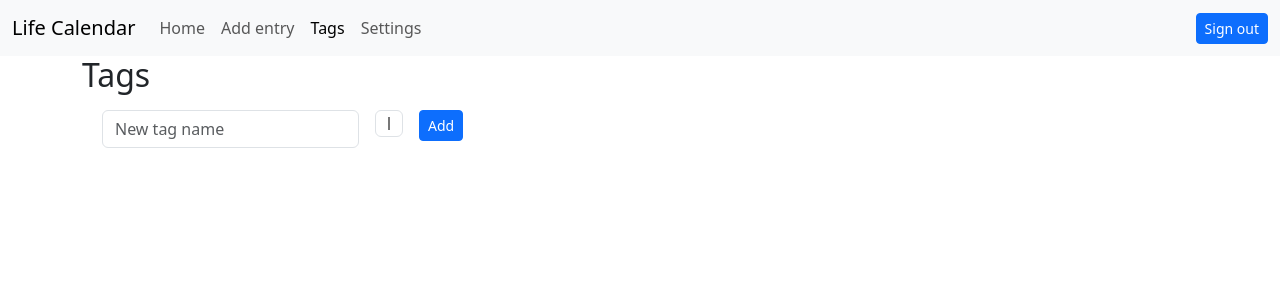
After one commit to vinayh/lifecal-flask, a Flask app: page /tags in a window 1280 px wide. The commit adds this page. Shown: the top 300 px of the page. Run offline with Flask 3, Linux system fonts and the light colour scheme; the visitor is signed in with stand-in values (Sample User, id 1); data comes from the database, SQL or seed files in the repository; data that the repository does not hold is empty; parts of the project's set-up code (start-up, migrations or seed data) failed here and were passed over; some libraries are stand-ins or nearby versions.

Commit message:
Added tags page for viewing/editing/adding tags, tags for entry are not yet functional

```diff
--- a/app.py
+++ b/app.py
@@ -11,7 +11,7 @@ from sqlalchemy import select, update
 from werkzeug.exceptions import abort
 
 from config import get_secret, get_oauth2_providers
-from models import db, init_db, User, Entry
+from models import db, init_db, User, Entry, Tag
 
 app = Flask(__name__)
 app.config['SECRET_KEY'] = get_secret('FLASK_SECRET_KEY')
@@ -29,7 +29,14 @@ if os.getenv('INIT_DB') is not None:
 
 def get_entry(id: str) -> Entry:
     result = db.session.execute(select(Entry).where(Entry.id == id)).fetchone()
-    if len(result) == 0 or result[0] is None:
+    if result is None or len(result) == 0 or result[0] is None or result[0].user_id != current_user.id:
+        abort(404)
+    return result[0]
+
+
+def get_tag(id: str) -> Tag:
+    result = db.session.execute(select(Tag).where(Tag.id == id)).fetchone()
+    if result is None or len(result) == 0 or result[0] is None or result[0].user_id != current_user.id:
         abort(404)
     return result[0]
 
@@ -78,24 +85,22 @@ def index():
     if current_user.is_anonymous:
         return render_template('index_logged_out.html')
     else:
-        db_entries = db.session.execute(select(Entry).where(Entry.user_id == current_user.id)).fetchall()
-        all_entries = generate_all_entries(db_entries, birth=current_user.birth, exp_years=current_user.exp_years)
+        # db_entries = db.session.execute(select(Entry).where(Entry.user_id == current_user.id)).fetchall()
+        all_entries = generate_all_entries(db_entries=current_user.entries, birth=current_user.birth,
+                                           exp_years=current_user.exp_years)
         return render_template('index.html', entries=all_entries,
                                birth=current_user.birth, exp_years=current_user.exp_years)
 
 
-@app.route('/<int:entry_id>')
+@app.route('/entry/<int:entry_id>')
 @login_required
 def entry(entry_id):
-    entry = get_entry(entry_id)
-    if entry.user_id != current_user.id:
-        abort(404)
-    return render_template('entry.html', entry=entry)
+    return render_template('entry.html', entry=get_entry(entry_id))
 
 
-@app.route('/add', methods=('GET', 'POST'))
+@app.route('/entry/add', methods=('GET', 'POST'))
 @login_required
-def add():
+def add_entry():
     if request.method == 'POST':
         start = request.form['start']
         tag = request.form['tag']
@@ -108,16 +113,13 @@ def add():
                 Entry(user_id=current_user.id, start=date.fromisoformat(start), tag=tag, note=note))
             db.session.commit()
             return redirect(url_for('index'))
-
     return render_template('add.html')
 
 
-@app.route('/<int:entry_id>/edit', methods=('GET', 'POST'))
+@app.route('/entry/<int:entry_id>/edit', methods=('GET', 'POST'))
 @login_required
-def edit(entry_id: int):
+def edit_entry(entry_id: int):
     entry = get_entry(entry_id)
-    if entry.user_id != current_user.id:
-        abort(404)
     if request.method == 'POST':
         start = request.form['start']
         tag = request.form['tag']
@@ -135,30 +137,76 @@ def edit(entry_id: int):
     return render_template('edit.html', entry=entry)
 
 
-@app.route('/<int:entry_id>/delete', methods=('POST',))
+@app.route('/entry/<int:entry_id>/delete', methods=('POST',))
 @login_required
-def delete(entry_id):
+def delete_entry(entry_id):
     entry = get_entry(entry_id)
-    if entry.user_id != current_user.id:
-        abort(404)
     entry_start = entry.start
-    db.session.delete(entry)
+    db.session.delete_entry(entry)
     db.session.commit()
     flash(f'Entry starting on {entry_start} was successfully deleted!')
     return redirect(url_for('index'))
 
 
-@app.route('/delete_user/<int:user_id>', methods=('POST',))
+@app.route('/user/<int:user_id>/delete', methods=('POST',))
 @login_required
 def delete_user(user_id: int):
     if user_id != current_user.id:
         abort(404)
-    Entry.query.filter(Entry.user_id == user_id).delete()
-    User.query.filter(User.id == user_id).delete()
+    Entry.query.filter(Entry.user_id == user_id).delete_entry()
+    User.query.filter(User.id == user_id).delete_entry()
     db.session.commit()
     logout_user()
     flash(f'Account and all associated entries were successfully deleted!')
     return redirect(url_for('index'))
+
+
+def valid_tag(name, color) -> bool:
+    valid = True
+    if request.form['name'] is None:
+        flash('Tag name is required!')
+        valid = False
+    if request.form['color'] is None:
+        flash('Color choice is required!')
+        valid = False
+    return valid
+
+
+@app.route('/tags')
+@login_required
+def tags():
+    return render_template('tags.html', tags=sorted(current_user.tags, key=lambda t: t.created))
+
+
+@app.route('/tag/add', methods=('POST',))
+@login_required
+def add_tag():
+    if valid_tag(request.form['name'], request.form['color']):
+        db.session.add(Tag(user_id=current_user.id, name=request.form['name'], color=request.form['color']))
+        db.session.commit()
+    return redirect(url_for('tags'))
+
+
+@app.route('/tag/<int:tag_id>/edit', methods=('POST',))
+@login_required
+def edit_tag(tag_id: int):
+    tag = get_tag(tag_id)
+    if valid_tag(request.form['name'], request.form['color']):
+        tag.name = request.form['name']
+        tag.color = request.form['color']
+        db.session.commit()
+    return redirect(url_for('tags'))
+
+
+@app.route('/tag/<int:tag_id>/delete', methods=('POST',))
+@login_required
+def delete_tag(tag_id):
+    tag = get_tag(tag_id)
+    tag_name = tag.name
+    db.session.delete(tag)
+    db.session.commit()
+    flash(f'Tag {tag_name} was successfully deleted!')
+    return redirect(url_for('tags'))
 
 
 def valid_date(date: str, only_monday=False, name='Date') -> bool:
--- a/templates/add.html
+++ b/templates/add.html
@@ -1,5 +1,5 @@
 {% extends 'base.html' %}
-{% set active_page = 'add' %}
+{% set active_page = 'add_entry' %}
 
 {% block content %}
 <h1>{% block title %} Add a new entry {% endblock %}</h1>
@@ -8,7 +8,7 @@
     <div class="mb-3">
         <label for="start" class="form-label">Start date</label>
         <div id="weekpicker">
-            <input type="text" class="form-control" name="start" placeholder="Entry start date"
+            <input type="text" class="form-control" name="start" placeholder="Entry start date: YYYY-MM-DD"
                    value="{{ request.form['start'] or request.args.get('start') }}">
         </div>
     </div>
--- a/templates/base.html
+++ b/templates/base.html
@@ -34,10 +34,17 @@
                         </li>
                         {% if current_user.is_authenticated %}
                         <li class="nav-item">
-                            {% if active_page == 'add' %}
-                                <a class="nav-link active" aria-current="page" href="{{  url_for('add') }}">Add entry</a>
+                            {% if active_page == 'add_entry' %}
+                                <a class="nav-link active" aria-current="page" href="{{  url_for('add_entry') }}">Add entry</a>
                             {% else %}
-                                <a class="nav-link" href="{{  url_for('add') }}">Add entry</a>
+                                <a class="nav-link" href="{{  url_for('add_entry') }}">Add entry</a>
+                            {% endif %}
+                        </li>
+                        <li class="nav-item">
+                            {% if active_page == 'tags' %}
+                                <a class="nav-link active" aria-current="page" href="{{  url_for('tags') }}">Tags</a>
+                            {% else %}
+                                <a class="nav-link" href="{{  url_for('tags') }}">Tags</a>
                             {% endif %}
                         </li>
                         <li class="nav-item">
--- a/templates/edit.html
+++ b/templates/edit.html
@@ -8,7 +8,7 @@
         <div class="mb-3">
             <label for="start" class="form-label">Start date</label>
             <div id="weekpicker">
-            <input type="text" class="form-control" name="start" placeholder="Entry start date"
+                <input type="text" class="form-control" name="start" placeholder="Entry start date: YYYY-MM-DD"
                        value="{{ request.form['start'] or entry['start'] }}">
             </div>
         </div>
@@ -31,7 +31,7 @@
         </div>
     </form>
     <hr>
-<form action="{{ url_for('delete', entry_id=entry['id']) }}" method="POST">
+    <form action="{{ url_for('delete_entry', entry_id=entry['id']) }}" method="POST">
         <input type="submit" value="Delete entry" class="btn btn-danger btn-sm"
                onclick="return confirm('Are you sure you want to delete this entry?')">
     </form>
--- a/templates/entry.html
+++ b/templates/entry.html
@@ -1,9 +1,9 @@
-{%  extends 'base.html' %}
+{% extends 'base.html' %}
 
 {% block content %}
     <h2>{% block title %} {{ entry['start'] }} {% endblock %}</h2>
     <span class="badge text-bg-primary">Created {{ entry['created'] }}</span>
     <p>Category {{ entry['tag'] }}, note {{ entry['note'] }}</p>
-{%  endblock %}
+{% endblock %}
 
-<a class="btn btn-primary" href="{{ url_for('edit', entry_id=entry['id']) }}">Edit entry</a>
+<a class="btn btn-primary" href="{{ url_for('edit_entry', entry_id=entry['id']) }}">Edit entry</a>
--- a/templates/index.html
+++ b/templates/index.html
@@ -12,11 +12,13 @@
         {% for date, past, entry in entries %}
             {% if entry is not none %}
                 <div class="entry filled">
-        <a class="edit_link" data-bs-toggle="tooltip" data-bs-title={{ entry.start }} href="{{ url_for('edit', entry_id=entry.id) }}"></a>
+                    <a class="edit_link" data-bs-toggle="tooltip"
+                       data-bs-title={{ entry.start }} href="{{ url_for('edit_entry', entry_id=entry.id) }}"></a>
                 </div>
             {% elif past %}
                 <div class="entry past">
-        <a class="edit_link" data-bs-toggle="tooltip" data-bs-title={{ date }}  href="{{ url_for('add', start=date) }}"></a>
+                    <a class="edit_link" data-bs-toggle="tooltip"
+                       data-bs-title={{ date }}  href="{{ url_for('add_entry', start=date) }}"></a>
                 </div>
             {% else %}
                 <div class="entry future">
--- a/templates/settings.html
+++ b/templates/settings.html
@@ -14,13 +14,14 @@
                 <div class="col-md-auto">
                     <label for="birth" class="form-label">Date of birth:</label>
                     <div id="datepicker">
-            <input type="text" class="form-control" name="birth" value="{{  request.form['start'] or birth }}">
+                        <input type="text" class="form-control" name="birth"
+                               value="{{ request.form['start'] or birth }}">
                     </div>
                 </div>
                 <div class="col-md-auto">
                     <label for="exp_years" class="form-label">Life expectancy</label>
                     <input type="text" name="exp_years" placeholder="Number of years"
-               class="form-control" value="{{  request.form['exp_years'] or exp_years }}">
+                           class="form-control" value="{{ request.form['exp_years'] or exp_years }}">
                 </div>
             </div>
         </div>
--- /dev/null
+++ b/templates/tags.html
@@ -0,0 +1,46 @@
+{% extends 'base.html' %}
+{% set active_page = 'tags' %}
+
+{% block content %}
+    <h2>{% block title %} Tags {% endblock %}</h2>
+    <div class="container text-center">
+        {% for t in tags %}
+            <form action="{{ url_for('edit_tag', tag_id=t.id) }}" method="POST">
+                <div class="d-flex flex-row bd-highlight mb-3">
+                    <div class="p-2 bd-highlight">
+                        <input type="text" name="name" placeholder="Tag name" class="form-control" value="{{ t.name }}">
+                    </div>
+                    <div class="p-2 bd-highlight">
+                        <input type="color" name="color" placeholder="Color" class="form-control"
+                               value="{{ t.color or '0000FFFF' }}">
+                    </div>
+                    <div class="p-2 bd-highlight">
+                        <input type="submit" value="Update" class="btn btn-primary btn-sm">
+                    </div>
+            </form>
+            <div class="p-2 bd-highlight">
+                <form action="{{ url_for('delete_tag', tag_id=t.id) }}" method="POST">
+                    <input type="submit" value="Delete" class="btn btn-danger btn-sm"
+                           onclick="return confirm('Are you sure you want to delete this tag?')">
+                </form>
+            </div>
+            </div>
+        {% endfor %}
+
+    <form action="{{ url_for('add_tag') }}" method="POST">
+        <div class="d-flex flex-row bd-highlight mb-3">
+            <div class="p-2 bd-highlight">
+                <input type="text" name="name" placeholder="New tag name" class="form-control"
+                       value="{{ request.form['name'] }}">
+            </div>
+            <div class="p-2 bd-highlight">
+                <input type="color" name="color" placeholder="Color" class="form-control"
+                       value="{{ request.form['color'] }}">
+            </div>
+            <div class="p-2 bd-highlight">
+                <input type="submit" value="Add" class="btn btn-primary btn-sm">
+            </div>
+        </div>
+    </form>
+    </div>
+{% endblock %}
```
Lines whose indentation alone changed are shown as unchanged.
